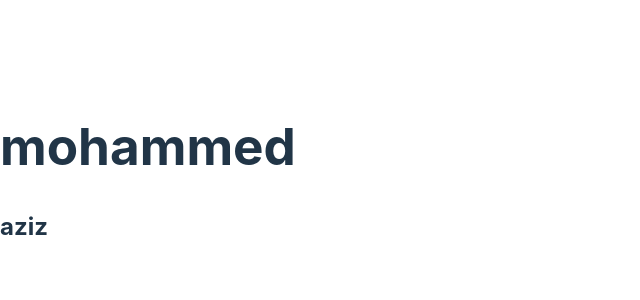
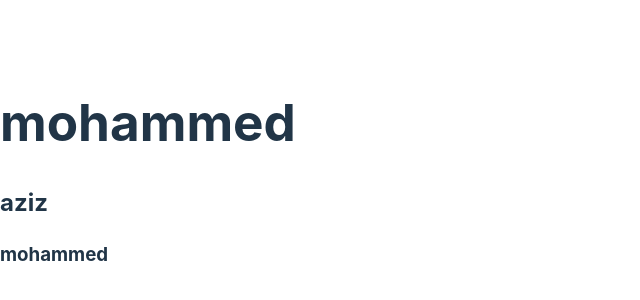
Before and after one commit to azizt24/Topstar, a React (Vite) app in the folder client/vite-Topstar/: page / in a window 1280 px wide. Shown: the part 226-526 px from the top of the page, without its empty margins (0-640 px from the left). Built offline with nearby package versions, Linux system fonts and the light colour scheme.

Commit message:
first push

```diff
--- a/client/vite-Topstar/src/App.jsx
+++ b/client/vite-Topstar/src/App.jsx
@@ -4,6 +4,7 @@ export default function App() {
   return (<>
     <h1> mohammed </h1>
     <h2> aziz </h2>
-    </>
+    <h3>mohammed</h3>
+  </>
   )
 }
```
